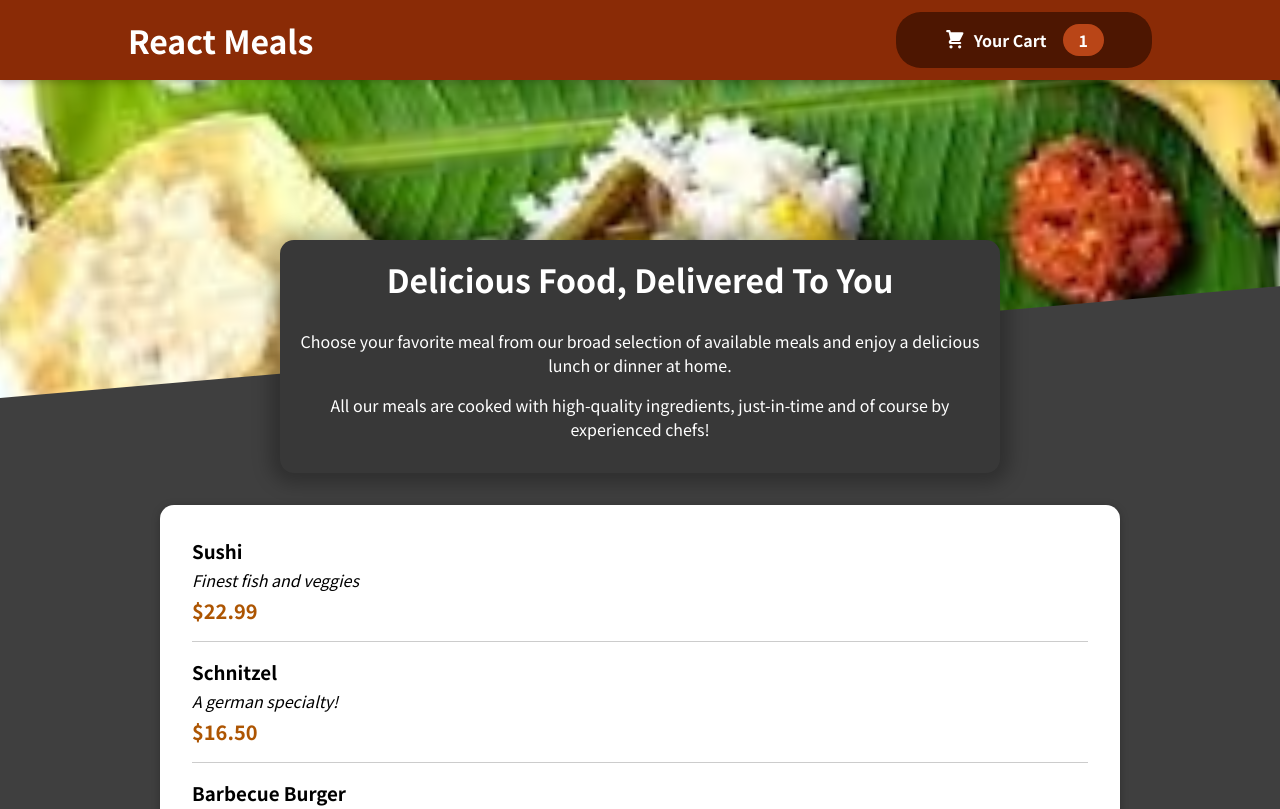
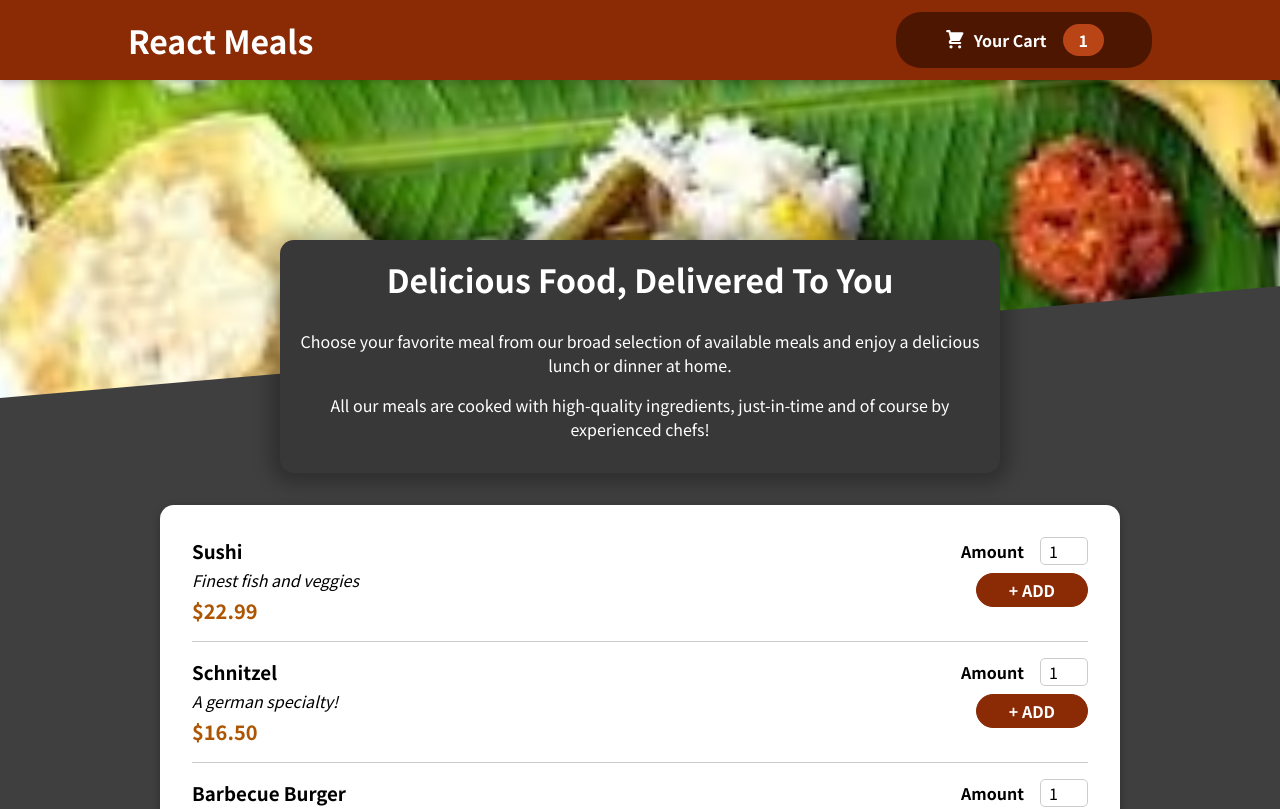
Before and after one commit to Abhisheksb1003/Restaurant-Website, a React (Create React App) app: page / in a window 1280 px wide. Shown: the top 809 px of the page. Built offline with nearby package versions, Linux system fonts and the light colour scheme.

Commit message:
Adding a Form

```diff
--- a/src/components/Meals/Mealitem/Mealitem.js
+++ b/src/components/Meals/Mealitem/Mealitem.js
@@ -1,4 +1,5 @@
 import classes from './Mealitem.module.css';
+import Mealitemform from './Mealitemform';
 
 const Mealitem=(props)=>{
     const price=`$${props.price.toFixed(2)}`;
@@ -10,7 +11,7 @@
         <div className={classes.price}>{price}</div>
         </div>
         <div>
-
+<Mealitemform />
         </div>
     </li>
 )
--- /dev/null
+++ b/src/components/Meals/Mealitem/Mealitemform.js
@@ -0,0 +1,21 @@
+import classes from './Mealitemform.module.css';
+import Input from '../../UI/Input';
+
+const Mealitemform =()=>{
+    return (
+        <form className={classes.form}>
+            <Input label="Amount" input={{
+                id:'amount',
+                type:"number",
+                min:1,
+                max:5,
+                step:1,
+                defaultValue: 1
+            }} />
+            <button>+ ADD</button>
+        </form>
+    )
+
+}
+
+export default Mealitemform
--- /dev/null
+++ b/src/components/Meals/Mealitem/Mealitemform.module.css
@@ -0,0 +1,20 @@
+.form {
+    text-align: right;
+  }
+
+  .form button {
+    font: inherit;
+    cursor: pointer;
+    background-color: #8a2b06;
+    border: 1px solid #8a2b06;
+    color: white;
+    padding: 0.25rem 2rem;
+    border-radius: 20px;
+    font-weight: bold;
+  }
+
+  .form button:hover,
+  .form button:active {
+    background-color: #641e03;
+    border-color: #641e03;
+  }
--- /dev/null
+++ b/src/components/UI/Input.js
@@ -0,0 +1,13 @@
+import classes from './Input.module.css';
+import React from 'react';
+
+const Input=(props)=>{
+    return(
+        <div className={classes.input}>
+            <label htmlFor={props.input.id}>{props.label}</label>
+            <input {...props.input} />
+        </div>
+    );
+};
+
+export default Input
--- /dev/null
+++ b/src/components/UI/Input.module.css
@@ -0,0 +1,18 @@
+.input {
+    display: flex;
+    align-items: center;
+    margin-bottom: 0.5rem;
+  }
+
+  .input label {
+    font-weight: bold;
+    margin-right: 1rem;
+  }
+
+  .input input {
+    width: 3rem;
+    border-radius: 5px;
+    border: 1px solid #ccc;
+    font: inherit;
+    padding-left: 0.5rem;
+  }
```
